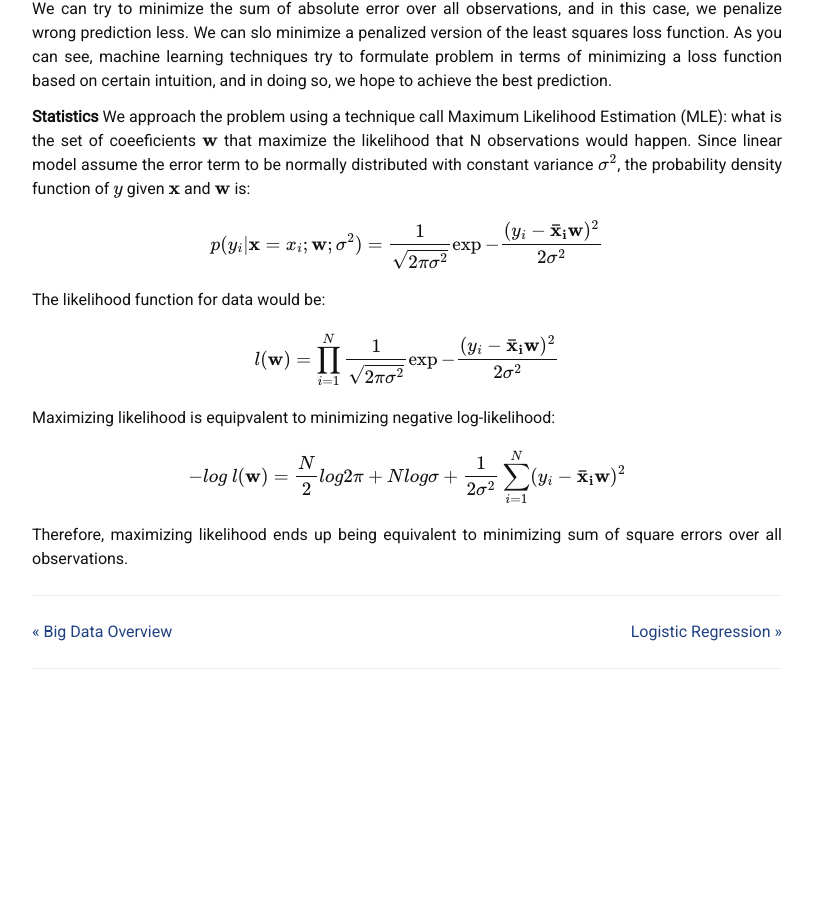
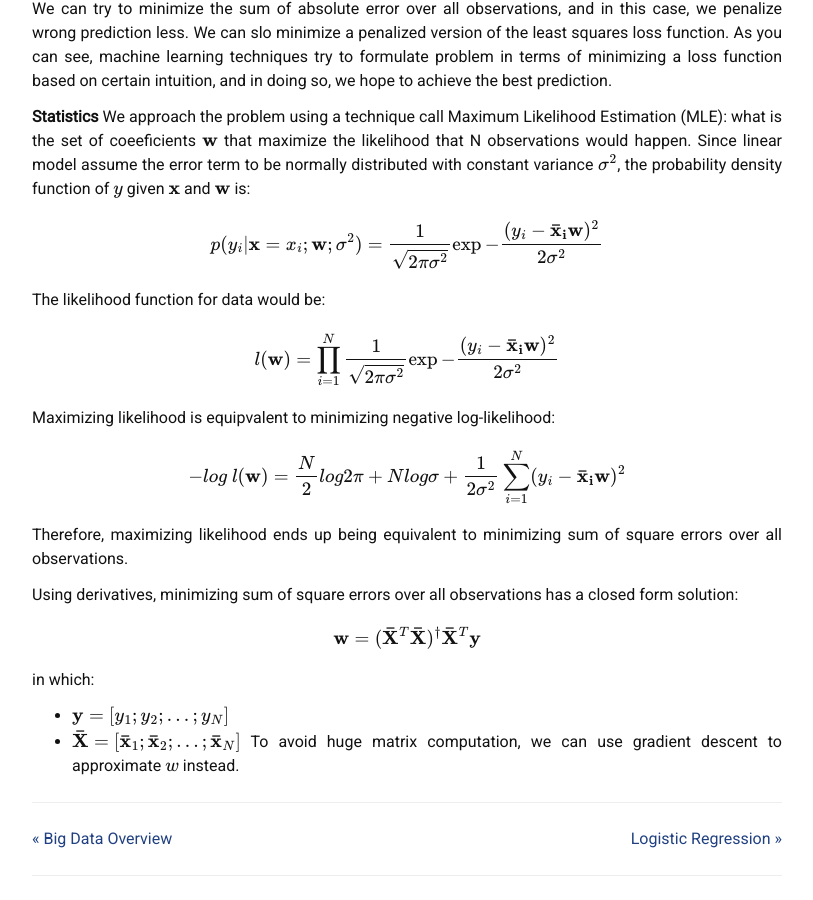
Before and after one commit to liambll/blog-archive, a Jekyll site: the page built from _posts/2017-06-29-linear-regression.markdown, in a window 1280 px wide and 900 px high, scrolled down 1502 px. Shown: the whole window, without its empty margins (233-1046 px from the left). Built offline with Jekyll 4.4.1, drawn with Linux system fonts in a browser that asks for light colours; nearby versions of some CDN libraries; formulas are drawn with MathJax 3; comment, search, counter and statistics services are not loaded; before the commit the page ends 2195 px from its top, so only the background shows below that; some of the changed text lies outside the part shown.

Commit message:
Update 2017-06-29-linear-regression.markdown

```diff
--- a/_posts/2017-06-29-linear-regression.markdown
+++ b/_posts/2017-06-29-linear-regression.markdown
@@ -28,7 +28,7 @@ y = f(\mathbf{x}) + \epsilon = w_0 + w_1 x_1 + w_2 x_2 + ... + w_k x_k + \epsilo
 * \\(y\\) is dependent variable (or output)
 * \\(\mathbf{x} = [x_1, x_2, ..., x_k] \\) is a vector of explainatory variables (or inputs)
 * \\(\mathbf{w} = [w_0, x_1, x_2, ..., x_k] \\) is a vector of coefficients (or parameters, weights), in which \\(w_0\\) is bias term and \\(w_i\\) represents strength of linear relationship between y and \\(x_i\\) in the model
-* \\(\epsilon\\) is error term (or noise) which captures all other factors which influence the dependent variable \\(y\\) other than \\(f(\mathbf{x})\\)
+* \\(\epsilon\\) is error term (or noise) which captures all other factors which influence the dependent variable \\(y\\) other than \\(f(\mathbf{x}) = \mathbf{\bar{x}}\mathbf{w}\\)
 
 __Assumptions__
 
@@ -64,3 +64,12 @@ Maximizing likelihood is equipvalent to minimizing negative log-likelihood:
 \-log~\mathcal{l}(\mathbf{w}) = \frac{N}{2}log{2\pi} + Nlog{\sigma} + \frac{1}{2\sigma^2}\sum_{i=1}^N (y\_i - \mathbf{\bar{x}\_i}\mathbf{w})^2
 \\]
 Therefore, maximizing likelihood ends up being equivalent to minimizing sum of square errors over all observations.
+
+Using derivatives, minimizing sum of square errors over all observations has a closed form solution:
+\\[
+\mathbf{w} = (\mathbf{\bar{X}}^T\mathbf{\bar{X}})^{\dagger} \mathbf{\bar{X}}^T\mathbf{y}
+\\]
+in which:
+* \\(\mathbf{y} = [y_1; y_2; \dots; y_N]\\)
+* \\(\mathbf{\bar{X}} = [\mathbf{\bar{x}}_1; \mathbf{\bar{x}}_2; \dots; \mathbf{\bar{x}}_N ] \\)
+To avoid huge matrix computation, we can use gradient descent to approximate \\(w\\) instead.
```
